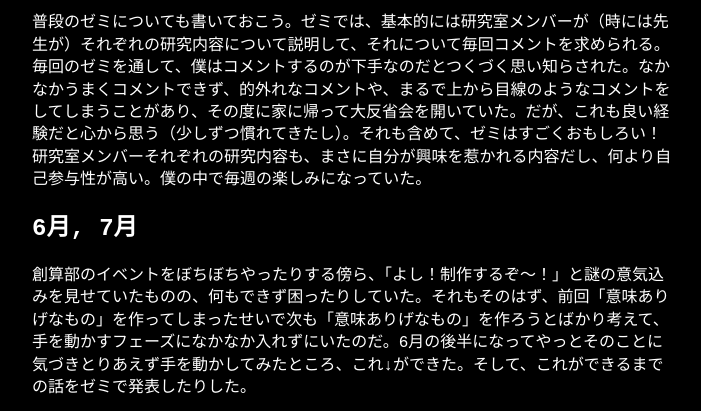
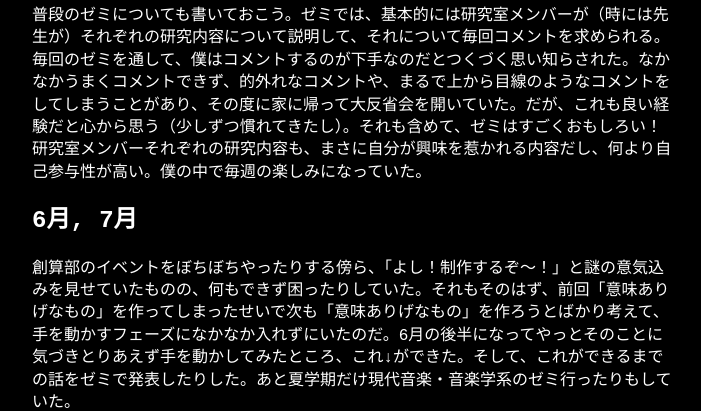
Before and after one commit to orrepic/orrepic.github.io, a Jekyll site: the page built from _posts/2023-5-13-hurikaeri2023.md, in a window 1280 px wide and 900 px high, scrolled down 5238 px, cut to the strip 0-411 px from the top of the window. Shown: the whole strip, without its empty margins (288-989 px from the left). Built offline with Jekyll 4.4.1, drawn with Linux system fonts in a browser that asks for light colours; comment, search, counter and statistics services are not loaded.

Commit message:
add sentence

```diff
--- a/_posts/2023-5-13-hurikaeri2023.md
+++ b/_posts/2023-5-13-hurikaeri2023.md
@@ -81,17 +81,21 @@ category: kakidame
 
 友人もできた。編入生だし、友達はできないかもしれない。まぁ、できなくてもいいが…。くらいの気持ちで入学したが、クラスの人々も、僕と同じく編入生の人々も良い人ばかりで普通に友達になってしまった。飲み会の時に「高専で何してたの？」と聞かれた時には「専攻は一応、制御と情報みたいなところで、部活は軽音部で…」とか言いながら↓の動画とか見せてたら大体ウケてた。あと高専アンチキャラやってた。当時は自分自身のアイデンティティが「高専から来た人」しかなかったし実際学校ではあまり良い思いをしてこなかったのでしょうがない部分もあるが、今考えるとめちゃくちゃキモい。
 <figure>
+<div class="iframe-wrapper">
 <iframe width="560" height="315" src="https://www.youtube.com/embed/vFC5MOqvQtU?si=UJWvemUnKQJt5Gvo" title="YouTube video player" frameborder="0" allow="accelerometer; autoplay; clipboard-write; encrypted-media; gyroscope; picture-in-picture; web-share" allowfullscreen></iframe>
+</div>
 <figcaption>ありがとう、3年前の自分。</figcaption>
 </figure>
 
 普段のゼミについても書いておこう。ゼミでは、基本的には研究室メンバーが（時には先生が）それぞれの研究内容について説明して、それについて毎回コメントを求められる。毎回のゼミを通して、僕はコメントするのが下手なのだとつくづく思い知らされた。なかなかうまくコメントできず、的外れなコメントや、まるで上から目線のようなコメントをしてしまうことがあり、その度に家に帰って大反省会を開いていた。だが、これも良い経験だと心から思う（少しずつ慣れてきたし）。それも含めて、ゼミはすごくおもしろい！研究室メンバーそれぞれの研究内容も、まさに自分が興味を惹かれる内容だし、何より自己参与性が高い。僕の中で毎週の楽しみになっていた。
 
 # 6月, 7月
-創算部のイベントをぼちぼちやったりする傍ら、「よし！制作するぞ〜！」と謎の意気込みを見せていたものの、何もできず困ったりしていた。それもそのはず、前回「意味ありげなもの」を作ってしまったせいで次も「意味ありげなもの」を作ろうとばかり考えて、手を動かすフェーズになかなか入れずにいたのだ。6月の後半になってやっとそのことに気づきとりあえず手を動かしてみたところ、これ↓ができた。そして、これができるまでの話をゼミで発表したりした。
+創算部のイベントをぼちぼちやったりする傍ら、「よし！制作するぞ〜！」と謎の意気込みを見せていたものの、何もできず困ったりしていた。それもそのはず、前回「意味ありげなもの」を作ってしまったせいで次も「意味ありげなもの」を作ろうとばかり考えて、手を動かすフェーズになかなか入れずにいたのだ。6月の後半になってやっとそのことに気づきとりあえず手を動かしてみたところ、これ↓ができた。そして、これができるまでの話をゼミで発表したりした。あと夏学期だけ現代音楽・音楽学系のゼミ行ったりもしていた。
 
 <figure>
+<div class="iframe-wrapper">
 <iframe width="560" height="315" src="https://www.youtube.com/embed/jRyvms89mlo?si=p2ZYLdZt8G2fLm8J" title="YouTube video player" frameborder="0" allow="accelerometer; autoplay; clipboard-write; encrypted-media; gyroscope; picture-in-picture; web-share" allowfullscreen></iframe>
+</div>
 <figcaption>誰かが発言すると泡が出る。</figcaption>
 </figure>
 
```
Also changed, not shown: 2 other files.
